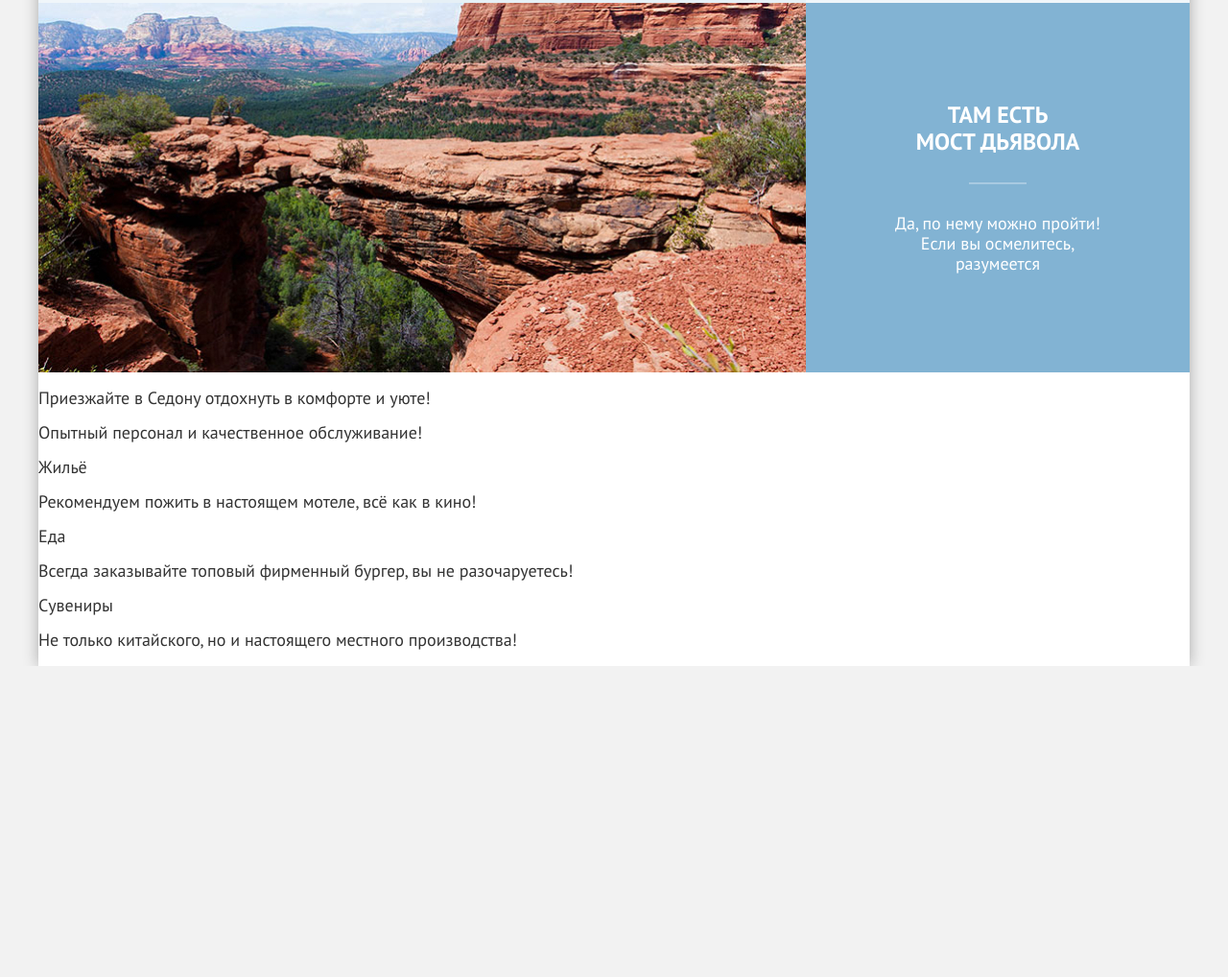
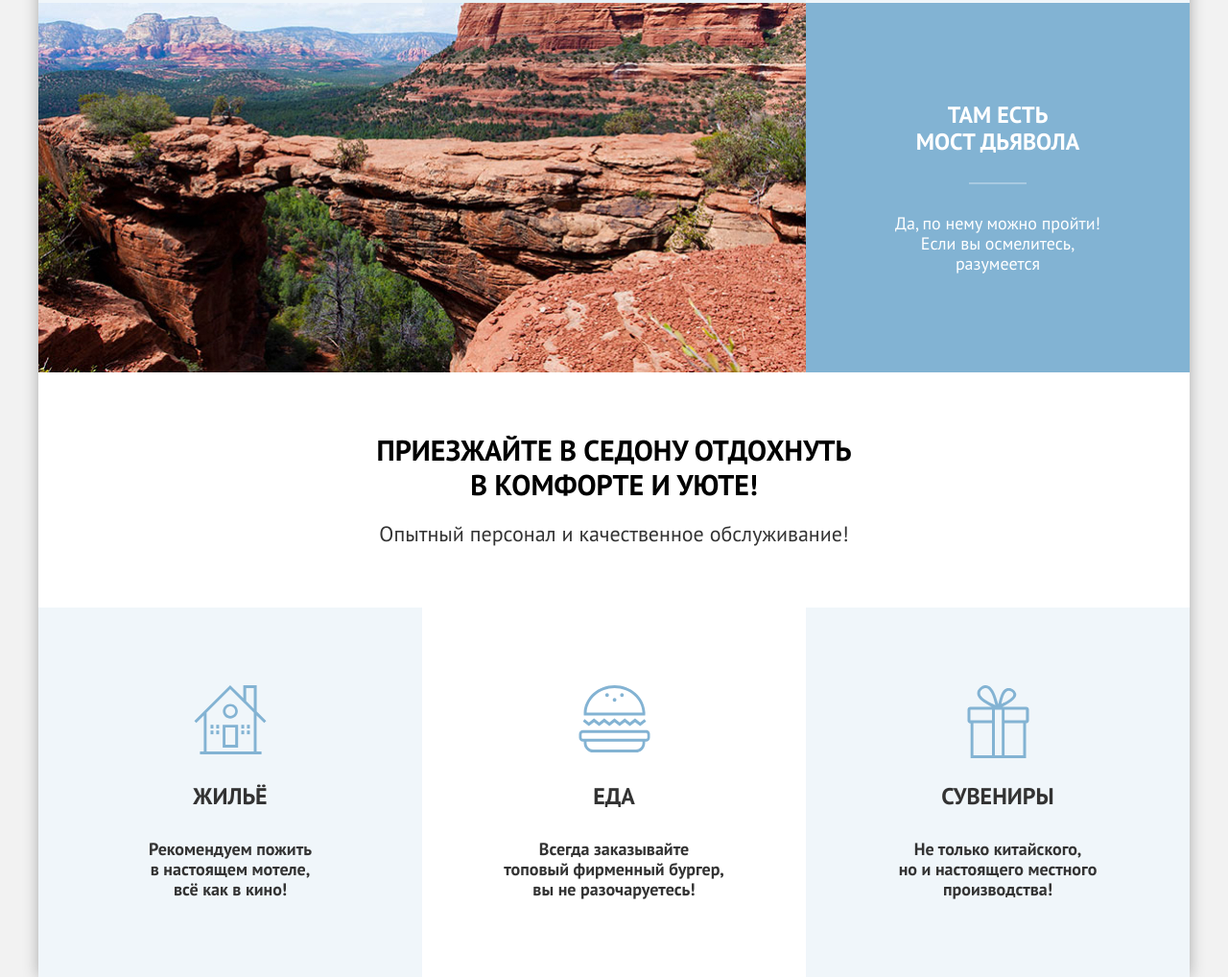
Before and after one commit to gorbunoff-denis/sedona-liga-template, a website: page source/index.html in a window 1280 px wide. Shown: the part 1599-2617 px from the top of the page at 96% size. Before the commit the page ends 2293 px from the top, so only its background shows below. Drawn offline with nearby package versions, Linux system fonts and the light colour scheme; files that its build step writes are made by us from their sources.

Commit message:
Завершит верстку и стилизацю блока преимуществ

```diff
--- a/source/index.html
+++ b/source/index.html
@@ -89,15 +89,15 @@
           <ul class="advantages__service-list list-reset">
             <li class="advantages__service-item">
               <p class="advantages__service-name">Жильё</p>
-              <p class="advantages__service-description">Рекомендуем пожить в настоящем мотеле, всё как в кино!</p>
+              <p class="advantages__service-description">Рекомендуем пожить в&nbsp;настоящем мотеле, всё&nbsp;как&nbsp;в&nbsp;кино!</p>
             </li>
             <li class="advantages__service-item">
               <p class="advantages__service-name">Еда</p>
-              <p class="advantages__service-description">Всегда заказывайте топовый фирменный бургер, вы не разочаруетесь!</p>
+              <p class="advantages__service-description">Всегда заказывайте топовый&nbsp;фирменный бургер, вы не разочаруетесь!</p>
             </li>
             <li class="advantages__service-item">
               <p class="advantages__service-name">Сувениры</p>
-              <p class="advantages__service-description">Не только китайского, но и настоящего местного производства!</p>
+              <p class="advantages__service-description">Не только китайского, но&nbsp;и&nbsp;настоящего&nbsp;местного производства!</p>
             </li>
           </ul>
         </section>
--- a/source/sass/blocks/advantages.scss
+++ b/source/sass/blocks/advantages.scss
@@ -112,3 +112,81 @@
     background-color: $texts-background-active;
   }
 }
+
+.advantages__service-title {
+  color: $texts-texts-basic;
+  font-size: 30px;
+  font-weight: 700;
+  line-height: 36px;
+  text-align: center;
+  align-self: center;
+  text-transform: uppercase;
+  margin: 63px auto 20px;
+  max-width: 505px;
+}
+
+.advantages__service-subtitle {
+  color: $texts-second;
+  font-size: 22px;
+  font-weight: 400;
+  line-height: 26px;
+  letter-spacing: 0;
+  text-align: center;
+  align-self: center;
+  margin: 0 auto 64px;
+  max-width: 660px;
+}
+
+.advantages__service-list {
+  display: grid;
+  grid-template-columns: repeat(3, 400px);
+}
+
+.advantages__service-item {
+  position: relative;
+  min-height: 385px;
+
+  &:nth-child(1) {
+    background-color: $background-second-1;
+    background-image: url("../../img/sprite/advantages-housing-icon.svg");
+    background-repeat: no-repeat;
+    background-position-x: center;
+    background-position-y: 81px;
+  }
+
+  &:nth-child(2) {
+    background-image: url("../../img/sprite/advantages-food-icon.svg");
+    background-repeat: no-repeat;
+    background-position-x: center;
+    background-position-y: 81px;
+  }
+
+  &:nth-child(3) {
+    background-color: $background-second-1;
+    background-image: url("../../img/sprite/advantages-souvenir-icon.svg");
+    background-repeat: no-repeat;
+    background-position-x: center;
+    background-position-y: 81px;
+  }
+}
+
+.advantages__service-name {
+  position: relative;
+  margin: 183px auto 30px;
+  font-size: 24px;
+  font-weight: 700;
+  line-height: 28px;
+  text-align: center;
+  text-transform: uppercase;
+}
+
+.advantages__service-description {
+  color: $texts-second;
+  position: relative;
+  margin: 0 auto;
+  font-size: 18px;
+  font-weight: 700;
+  line-height: 21px;
+  text-align: center;
+  max-width: 230px;
+}
```
Also changed, not shown: build/css/style.css, build/css/style.min.css, build/img/sprite.svg, build/img/sprite/advantages-food-icon.svg (added), build/img/sprite/advantages-housing-icon.svg (added), build/img/sprite/advantages-souvenir-icon.svg (added), build/index.html, source/img/sprite/advantages-food-icon.svg (added), source/img/sprite/advantages-housing-icon.svg (added), source/img/sprite/advantages-souvenir-icon.svg (added), 1 other file.
